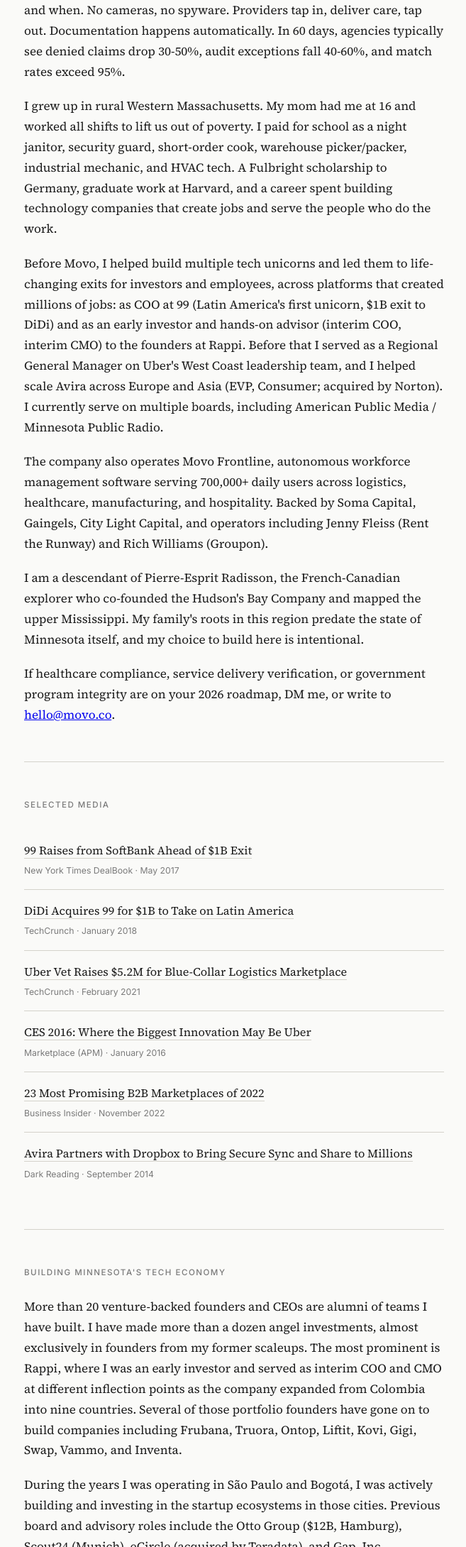
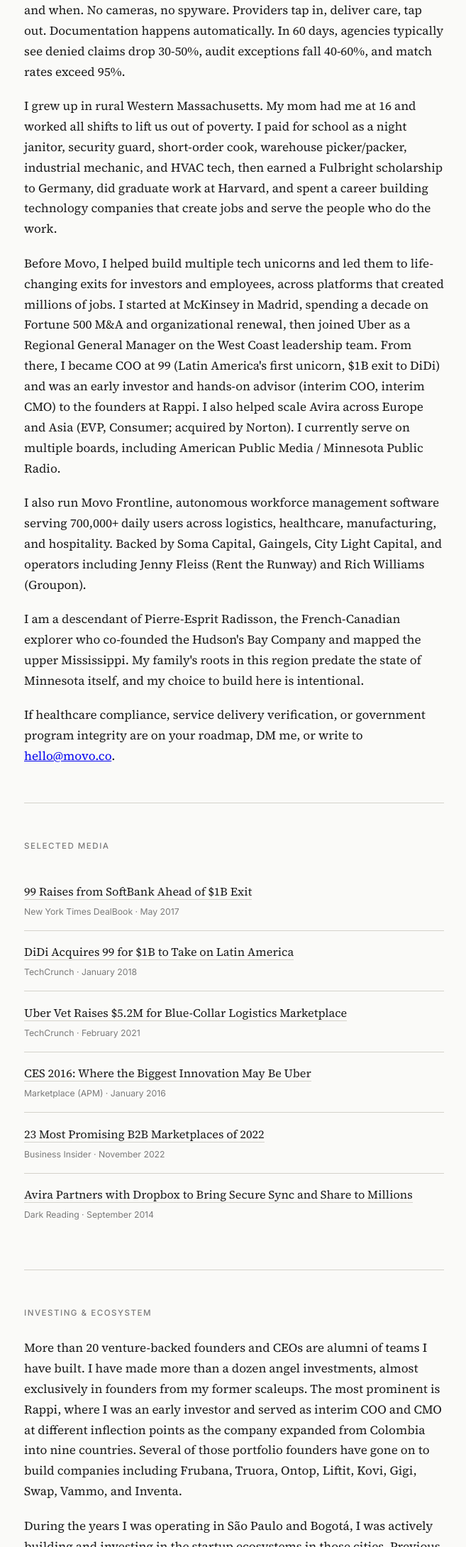
Before and after one commit to radisso1j/personal-site, a plain HTML site: page index.html in a window 1280 px wide. Shown: the part 620-2800 px from the top of the page at 71% size, without its empty margins (310-967 px from the left). Drawn offline with Linux system fonts and the light colour scheme.

Commit message:
Add files via upload
Additional bio elements, proofread fixes

```diff
--- a/index.html
+++ b/index.html
@@ -129,11 +129,11 @@
 <section>
 <h2>About</h2>
 <p>I'm building Movo to help healthcare providers and government programs prove that services were actually delivered, so good operators get paid and bad actors can't hide. GPS-based verification fails most of the time: 56% match rate for Medicaid personal care, 11% for home health. Good agencies lose revenue to denied claims for work they actually did. State programs built on the honor system get exploited until prosecutors show up. Movo delivers hardware-anchored proof of presence: verifiable, privacy-preserving confirmation of who was where and when. No cameras, no spyware. Providers tap in, deliver care, tap out. Documentation happens automatically. In 60 days, agencies typically see denied claims drop 30-50%, audit exceptions fall 40-60%, and match rates exceed 95%.</p>
-<p>I grew up in rural Western Massachusetts. My mom had me at 16 and worked all shifts to lift us out of poverty. I paid for school as a night janitor, security guard, short-order cook, warehouse picker/packer, industrial mechanic, and HVAC tech. A Fulbright scholarship to Germany, graduate work at Harvard, and a career spent building technology companies that create jobs and serve the people who do the work.</p>
-<p>Before Movo, I helped build multiple tech unicorns and led them to life-changing exits for investors and employees, across platforms that created millions of jobs: as COO at 99 (Latin America's first unicorn, $1B exit to DiDi) and as an early investor and hands-on advisor (interim COO, interim CMO) to the founders at Rappi. Before that I served as a Regional General Manager on Uber's West Coast leadership team, and I helped scale Avira across Europe and Asia (EVP, Consumer; acquired by Norton). I currently serve on multiple boards, including American Public Media / Minnesota Public Radio.</p>
-<p>The company also operates Movo Frontline, autonomous workforce management software serving 700,000+ daily users across logistics, healthcare, manufacturing, and hospitality. Backed by Soma Capital, Gaingels, City Light Capital, and operators including Jenny Fleiss (Rent the Runway) and Rich Williams (Groupon).</p>
+<p>I grew up in rural Western Massachusetts. My mom had me at 16 and worked all shifts to lift us out of poverty. I paid for school as a night janitor, security guard, short-order cook, warehouse picker/packer, industrial mechanic, and HVAC tech, then earned a Fulbright scholarship to Germany, did graduate work at Harvard, and spent a career building technology companies that create jobs and serve the people who do the work.</p>
+<p>Before Movo, I helped build multiple tech unicorns and led them to life-changing exits for investors and employees, across platforms that created millions of jobs. I started at McKinsey in Madrid, spending a decade on Fortune 500 M&amp;A and organizational renewal, then joined Uber as a Regional General Manager on the West Coast leadership team. From there, I became COO at 99 (Latin America's first unicorn, $1B exit to DiDi) and was an early investor and hands-on advisor (interim COO, interim CMO) to the founders at Rappi. I also helped scale Avira across Europe and Asia (EVP, Consumer; acquired by Norton). I currently serve on multiple boards, including American Public Media / Minnesota Public Radio.</p>
+<p>I also run Movo Frontline, autonomous workforce management software serving 700,000+ daily users across logistics, healthcare, manufacturing, and hospitality. Backed by Soma Capital, Gaingels, City Light Capital, and operators including Jenny Fleiss (Rent the Runway) and Rich Williams (Groupon).</p>
 <p>I am a descendant of Pierre-Esprit Radisson, the French-Canadian explorer who co-founded the Hudson's Bay Company and mapped the upper Mississippi. My family's roots in this region predate the state of Minnesota itself, and my choice to build here is intentional.</p>
-<p>If healthcare compliance, service delivery verification, or government program integrity are on your 2026 roadmap, DM me, or write to <a href="&#109;&#97;&#105;&#108;&#116;&#111;&#58;&#104;&#101;&#108;&#108;&#111;&#64;&#109;&#111;&#118;&#111;&#46;&#99;&#111;">&#104;&#101;&#108;&#108;&#111;&#64;&#109;&#111;&#118;&#111;&#46;&#99;&#111;</a>.</p>
+<p>If healthcare compliance, service delivery verification, or government program integrity are on your roadmap, DM me, or write to <a href="&#109;&#97;&#105;&#108;&#116;&#111;&#58;&#104;&#101;&#108;&#108;&#111;&#64;&#109;&#111;&#118;&#111;&#46;&#99;&#111;">&#104;&#101;&#108;&#108;&#111;&#64;&#109;&#111;&#118;&#111;&#46;&#99;&#111;</a>.</p>
 </section>
 
 <!-- SELECTED MEDIA -->
@@ -169,7 +169,7 @@
 
 <!-- STARTUPS & ECOSYSTEM -->
 <section>
-<h2>Building Minnesota's Tech Economy</h2>
+<h2>Investing &amp; Ecosystem</h2>
 <p>More than 20 venture-backed founders and CEOs are alumni of teams I have built. I have made more than a dozen angel investments, almost exclusively in founders from my former scaleups. The most prominent is Rappi, where I was an early investor and served as interim COO and CMO at different inflection points as the company expanded from Colombia into nine countries. Several of those portfolio founders have gone on to build companies including Frubana, Truora, Ontop, Liftit, Kovi, Gigi, Swap, Vammo, and Inventa.</p>
 <p>During the years I was operating in S&#227;o Paulo and Bogot&#225;, I was actively building and investing in the startup ecosystems in those cities. Previous board and advisory roles include the Otto Group ($12B, Hamburg), Scout24 (Munich), eCircle (acquired by Teradata), and Gap, Inc.</p>
 </section>
@@ -177,7 +177,7 @@
 <!-- BOARD & CIVIC -->
 <section>
 <h2>Board &amp; Civic</h2>
-<p>I serve on the Board of Trustees of American Public Media Group and Minnesota Public Radio, the largest owner and operator of public radio in the United States (20M+ weekly listeners, all 50 states). I sit on the Finance and Planning &amp; Audience Services committees. APMG produces Marketplace, Performance Today, and distributes BBC World Service.</p>
+<p>I serve on the Board of Trustees of American Public Media Group and Minnesota Public Radio, the largest owner and operator of public radio in the United States (20M+ weekly listeners, all 50 states). I sit on the Finance committee and the Planning &amp; Audience Services committee. APMG produces Marketplace and Performance Today and distributes BBC World Service.</p>
 <p>I am an active advisor to lawmakers and founders working to build Minnesota's technology ecosystem. My broader interests center on civil society, information transparency, and conservation, with the aim of leaving a better foundation for the next generation.</p>
 </section>
 
@@ -199,7 +199,6 @@
 <p>Universidad Complutense de Madrid, Master of Laws</p>
 <p>University of G&#246;ttingen, Fulbright Scholar</p>
 <p>College of the Holy Cross, BA with highest honors</p>
-<p>DAAD (German Academic Exchange Service) Scholar</p>
 </div>
 <div class="credential-group">
 <h3>Languages</h3>
@@ -209,16 +208,13 @@
 </div>
 <div class="credential-group">
 <h3>Recognition</h3>
-<p>Fulbright Scholar</p>
+<p>DAAD (German Academic Exchange Service) Scholar</p>
 <p>Ken Ernst Award (Accenture, top U.S. client impact)</p>
-<p>SHRM strategic investment in Movo</p>
 </div>
 <div class="credential-group">
 <h3>Personal</h3>
-<p>Edina, Minnesota</p>
 <p>Father of four</p>
-<p>Bowhunter, marathon runner, fly fisherman, paddler</p>
-<p>Boundary Waters Canoe Area</p>
+<p>Bowhunter, marathon runner, fly fisherman, Boundary Waters paddler</p>
 </div>
 </div>
 </section>
```
